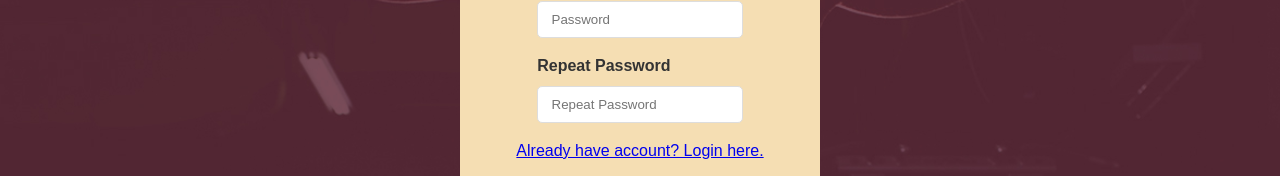
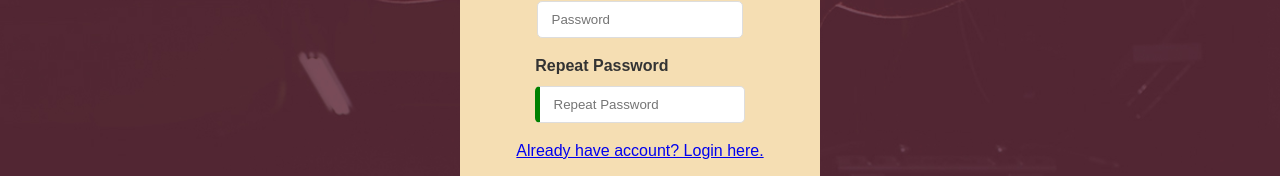
Before and after one commit to todormladenov/Fitness-App, an Angular app in the folder fitnes-programs/: page /user/register in a window 1280 px wide. Shown: the part 410-586 px from the top of the page. Built offline with nearby package versions, Linux system fonts and the light colour scheme.

Commit message:
Added style for error messages

```diff
--- a/fitnes-programs/src/app/user/register/register.component.css
+++ b/fitnes-programs/src/app/user/register/register.component.css
@@ -52,3 +52,15 @@ input[type="submit"] {
 input[type="submit"]:hover {
     background-color: #000000;
 }
+
+p.error {
+    color: red;
+}
+
+input.ng-valid {
+    border-left: 5px solid green;
+}
+
+input.ng-invalid.ng-touched {
+    border-left: 5px solid red
+}
```
